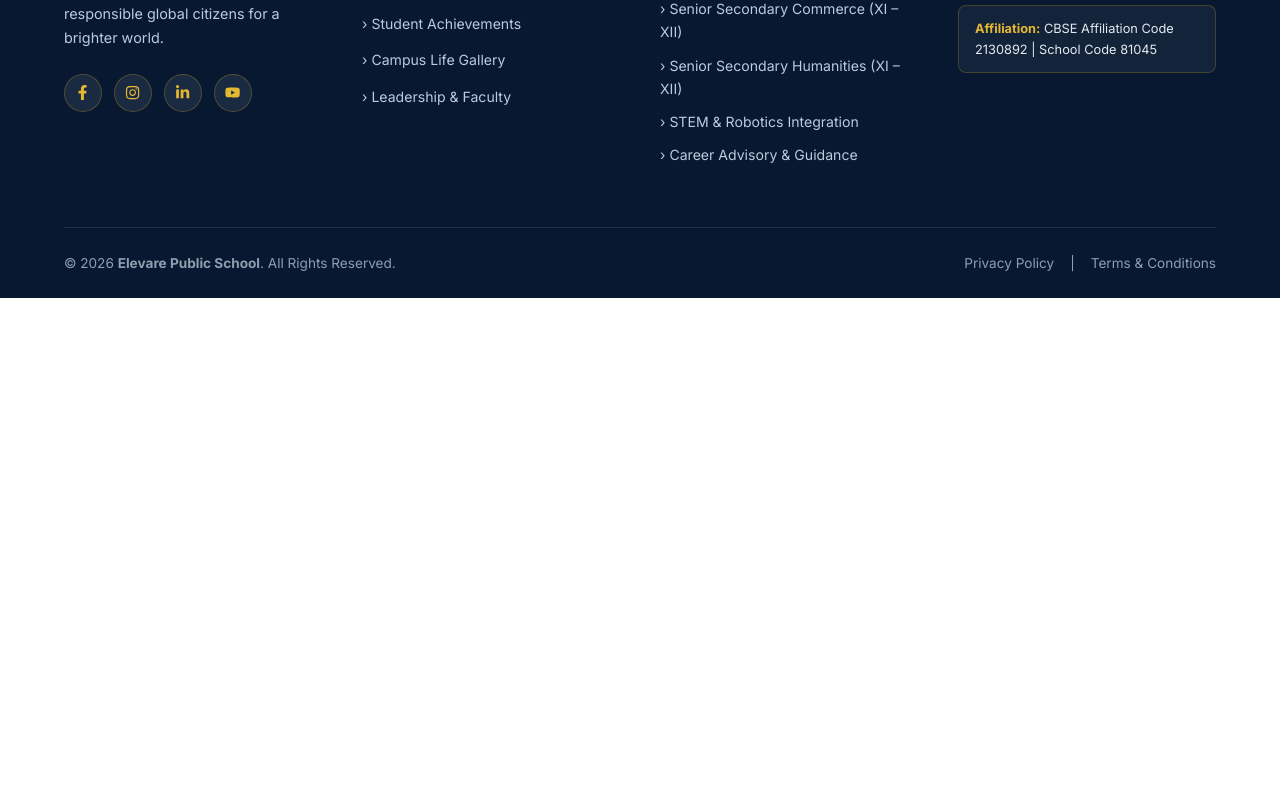
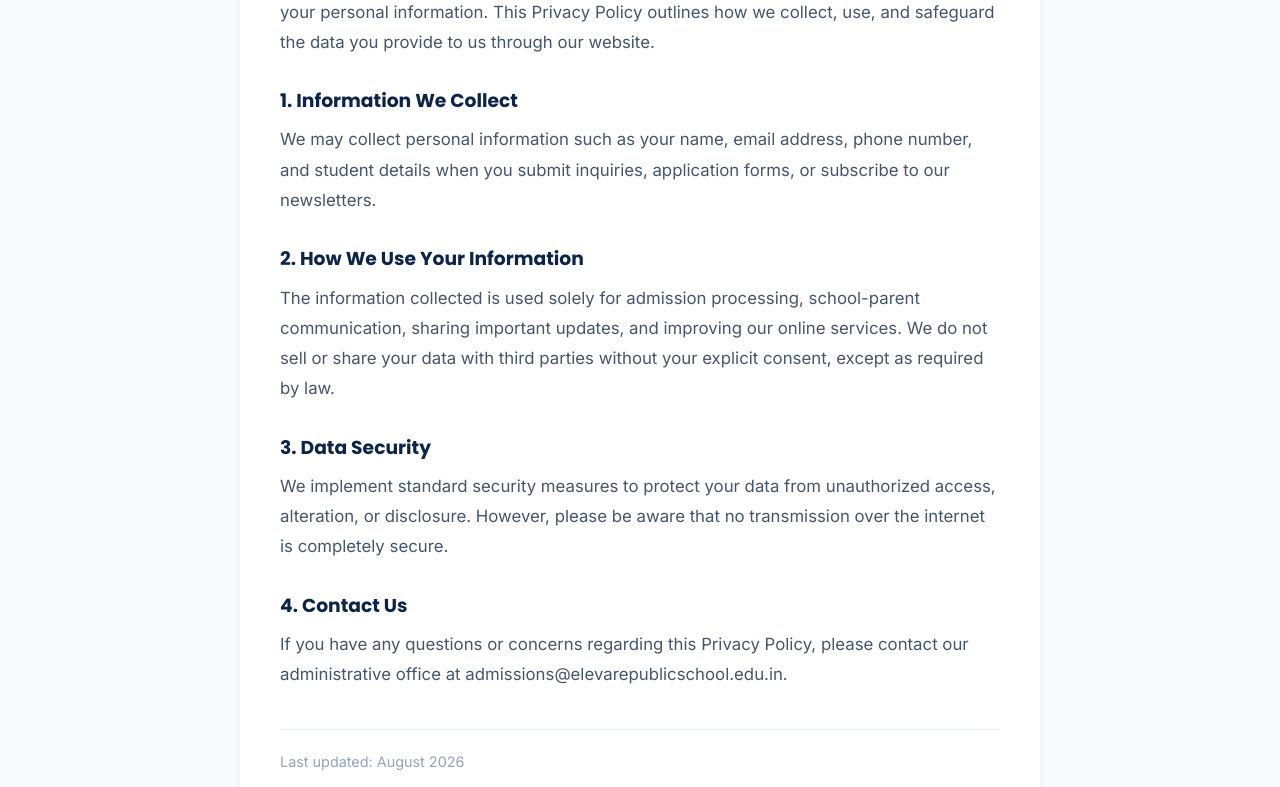
Before and after one commit to GovindSabai/Elevare-Public-School, a React (Vite) app: page /privacy-policy in a window 1280 px wide. Shown: the part 353-1140 px from the top of the page. Before the commit the page ends 800 px from the top, so only its background shows below. Built offline with nearby package versions, Linux system fonts and the light colour scheme.

Commit message:
Add Privacy Policy and Terms of Conditions pages

```diff
--- a/src/App.jsx
+++ b/src/App.jsx
@@ -19,6 +19,8 @@ import AchievementsPage from './pages/AchievementsPage';
 import LeadershipPage from './pages/LeadershipPage';
 import NewsPage from './pages/NewsPage';
 import AdmissionsPage from './pages/AdmissionsPage';
+import PrivacyPolicyPage from './pages/PrivacyPolicyPage';
+import TermsConditionsPage from './pages/TermsConditionsPage';
 
 function App() {
   useEffect(() => {
@@ -49,6 +51,8 @@ function App() {
           <Route path="/leadership" element={<LeadershipPage />} />
           <Route path="/news" element={<NewsPage />} />
           <Route path="/admissions" element={<AdmissionsPage />} />
+          <Route path="/privacy-policy" element={<PrivacyPolicyPage />} />
+          <Route path="/terms-conditions" element={<TermsConditionsPage />} />
         </Routes>
         <Footer />
         <BackToTop />
--- a/src/components/Footer.jsx
+++ b/src/components/Footer.jsx
@@ -218,9 +218,9 @@ const Footer = () => {
           </div>
 
           <div style={{ display: 'flex', alignItems: 'center', gap: '16px' }}>
-            <a href="#" className="footer-nav-link" style={{ color: 'inherit', textDecoration: 'none' }}>Privacy Policy</a>
+            <Link to="/privacy-policy" className="footer-nav-link" style={{ color: 'inherit', textDecoration: 'none' }}>Privacy Policy</Link>
             <span>|</span>
-            <a href="#" className="footer-nav-link" style={{ color: 'inherit', textDecoration: 'none' }}>Terms & Conditions</a>
+            <Link to="/terms-conditions" className="footer-nav-link" style={{ color: 'inherit', textDecoration: 'none' }}>Terms & Conditions</Link>
           </div>
         </div>
 
--- /dev/null
+++ b/src/pages/PrivacyPolicyPage.jsx
@@ -0,0 +1,44 @@
+import React, { useEffect } from 'react';
+
+const PrivacyPolicyPage = () => {
+  useEffect(() => {
+    window.scrollTo(0, 0);
+  }, []);
+
+  return (
+    <div style={{ padding: '120px 20px 80px', backgroundColor: '#F8FAFC', minHeight: '100vh' }}>
+      <div className="container" style={{ maxWidth: '800px', backgroundColor: '#FFFFFF', padding: '40px', borderRadius: '16px', boxShadow: 'var(--shadow-md)' }}>
+        <h1 style={{ color: 'var(--color-primary)', marginBottom: '24px', fontSize: '2.5rem' }}>Privacy Policy</h1>
+        <p style={{ color: '#475569', lineHeight: '1.8', marginBottom: '16px' }}>
+          Welcome to Elevare Public School. We value your privacy and are committed to protecting your personal information. This Privacy Policy outlines how we collect, use, and safeguard the data you provide to us through our website.
+        </p>
+
+        <h3 style={{ color: 'var(--color-primary)', marginTop: '32px', marginBottom: '12px' }}>1. Information We Collect</h3>
+        <p style={{ color: '#475569', lineHeight: '1.8', marginBottom: '16px' }}>
+          We may collect personal information such as your name, email address, phone number, and student details when you submit inquiries, application forms, or subscribe to our newsletters.
+        </p>
+
+        <h3 style={{ color: 'var(--color-primary)', marginTop: '32px', marginBottom: '12px' }}>2. How We Use Your Information</h3>
+        <p style={{ color: '#475569', lineHeight: '1.8', marginBottom: '16px' }}>
+          The information collected is used solely for admission processing, school-parent communication, sharing important updates, and improving our online services. We do not sell or share your data with third parties without your explicit consent, except as required by law.
+        </p>
+
+        <h3 style={{ color: 'var(--color-primary)', marginTop: '32px', marginBottom: '12px' }}>3. Data Security</h3>
+        <p style={{ color: '#475569', lineHeight: '1.8', marginBottom: '16px' }}>
+          We implement standard security measures to protect your data from unauthorized access, alteration, or disclosure. However, please be aware that no transmission over the internet is completely secure.
+        </p>
+
+        <h3 style={{ color: 'var(--color-primary)', marginTop: '32px', marginBottom: '12px' }}>4. Contact Us</h3>
+        <p style={{ color: '#475569', lineHeight: '1.8', marginBottom: '16px' }}>
+          If you have any questions or concerns regarding this Privacy Policy, please contact our administrative office at admissions@elevarepublicschool.edu.in.
+        </p>
+
+        <p style={{ color: '#94A3B8', fontSize: '0.9rem', marginTop: '40px', borderTop: '1px solid #E2E8F0', paddingTop: '20px' }}>
+          Last updated: August 2026
+        </p>
+      </div>
+    </div>
+  );
+};
+
+export default PrivacyPolicyPage;
--- /dev/null
+++ b/src/pages/TermsConditionsPage.jsx
@@ -0,0 +1,44 @@
+import React, { useEffect } from 'react';
+
+const TermsConditionsPage = () => {
+  useEffect(() => {
+    window.scrollTo(0, 0);
+  }, []);
+
+  return (
+    <div style={{ padding: '120px 20px 80px', backgroundColor: '#F8FAFC', minHeight: '100vh' }}>
+      <div className="container" style={{ maxWidth: '800px', backgroundColor: '#FFFFFF', padding: '40px', borderRadius: '16px', boxShadow: 'var(--shadow-md)' }}>
+        <h1 style={{ color: 'var(--color-primary)', marginBottom: '24px', fontSize: '2.5rem' }}>Terms & Conditions</h1>
+        <p style={{ color: '#475569', lineHeight: '1.8', marginBottom: '16px' }}>
+          By accessing and using the Elevare Public School website, you accept and agree to be bound by the terms and provisions of this agreement.
+        </p>
+
+        <h3 style={{ color: 'var(--color-primary)', marginTop: '32px', marginBottom: '12px' }}>1. Website Usage</h3>
+        <p style={{ color: '#475569', lineHeight: '1.8', marginBottom: '16px' }}>
+          The content of this website is for your general information and use only. It is subject to change without notice. Unauthorized use of this website may give rise to a claim for damages and/or be a criminal offense.
+        </p>
+
+        <h3 style={{ color: 'var(--color-primary)', marginTop: '32px', marginBottom: '12px' }}>2. Intellectual Property</h3>
+        <p style={{ color: '#475569', lineHeight: '1.8', marginBottom: '16px' }}>
+          All materials on this website, including but not limited to text, images, logos, and design, are owned by or licensed to Elevare Public School. Reproduction is strictly prohibited without prior written consent.
+        </p>
+
+        <h3 style={{ color: 'var(--color-primary)', marginTop: '32px', marginBottom: '12px' }}>3. Admission and Fees</h3>
+        <p style={{ color: '#475569', lineHeight: '1.8', marginBottom: '16px' }}>
+          Submission of an online inquiry or application does not guarantee admission. Admissions are subject to seat availability, eligibility criteria, and management approval. All fee payments made through the portal (if applicable) are subject to the school's fee policy.
+        </p>
+
+        <h3 style={{ color: 'var(--color-primary)', marginTop: '32px', marginBottom: '12px' }}>4. External Links</h3>
+        <p style={{ color: '#475569', lineHeight: '1.8', marginBottom: '16px' }}>
+          From time to time, this website may include links to other websites. These links are provided for your convenience to provide further information. They do not signify that we endorse the website(s). We have no responsibility for the content of the linked website(s).
+        </p>
+
+        <p style={{ color: '#94A3B8', fontSize: '0.9rem', marginTop: '40px', borderTop: '1px solid #E2E8F0', paddingTop: '20px' }}>
+          Last updated: August 2026
+        </p>
+      </div>
+    </div>
+  );
+};
+
+export default TermsConditionsPage;
```
Also changed, not shown: 3 other files (tests, documents, lock files or other folders).
